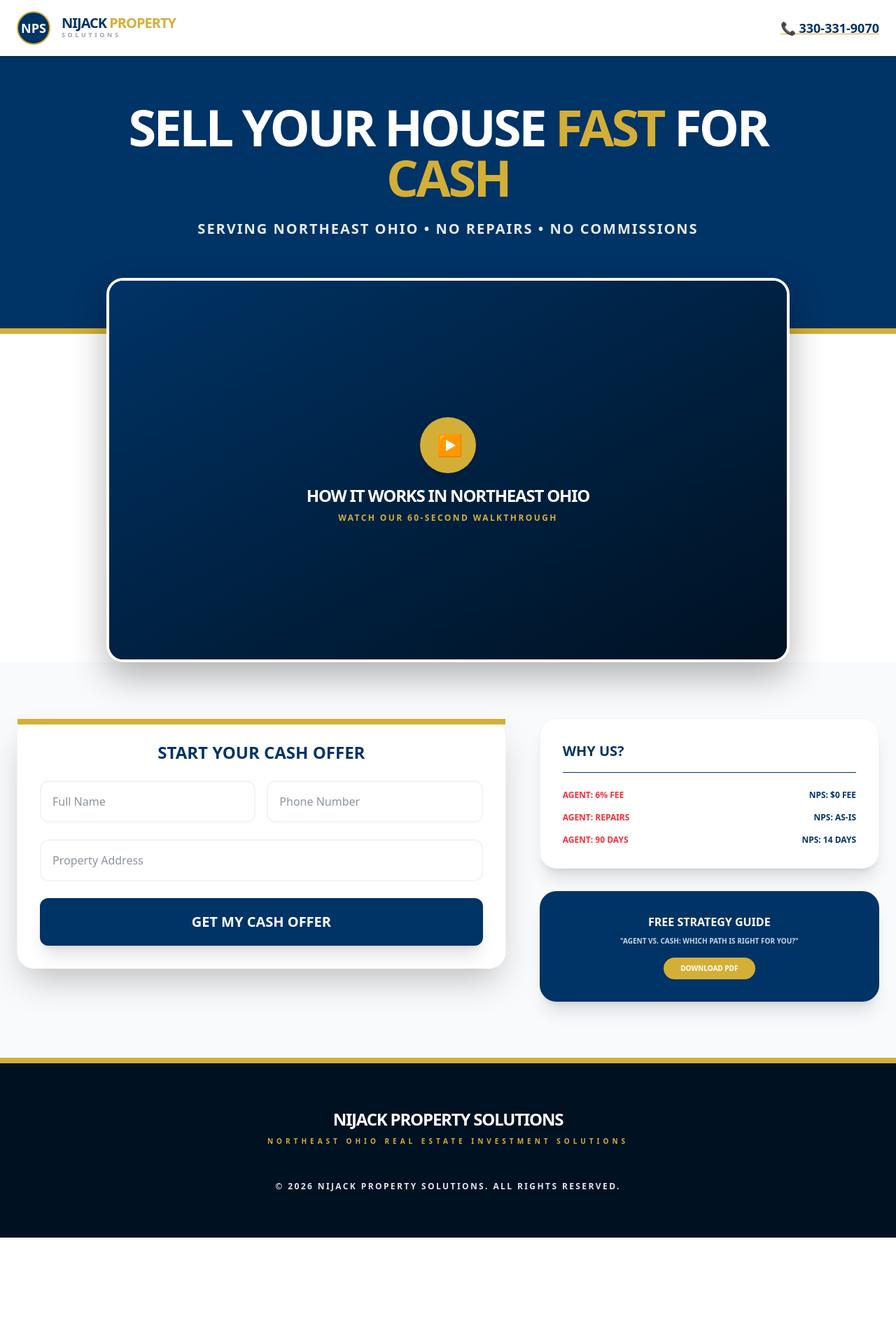
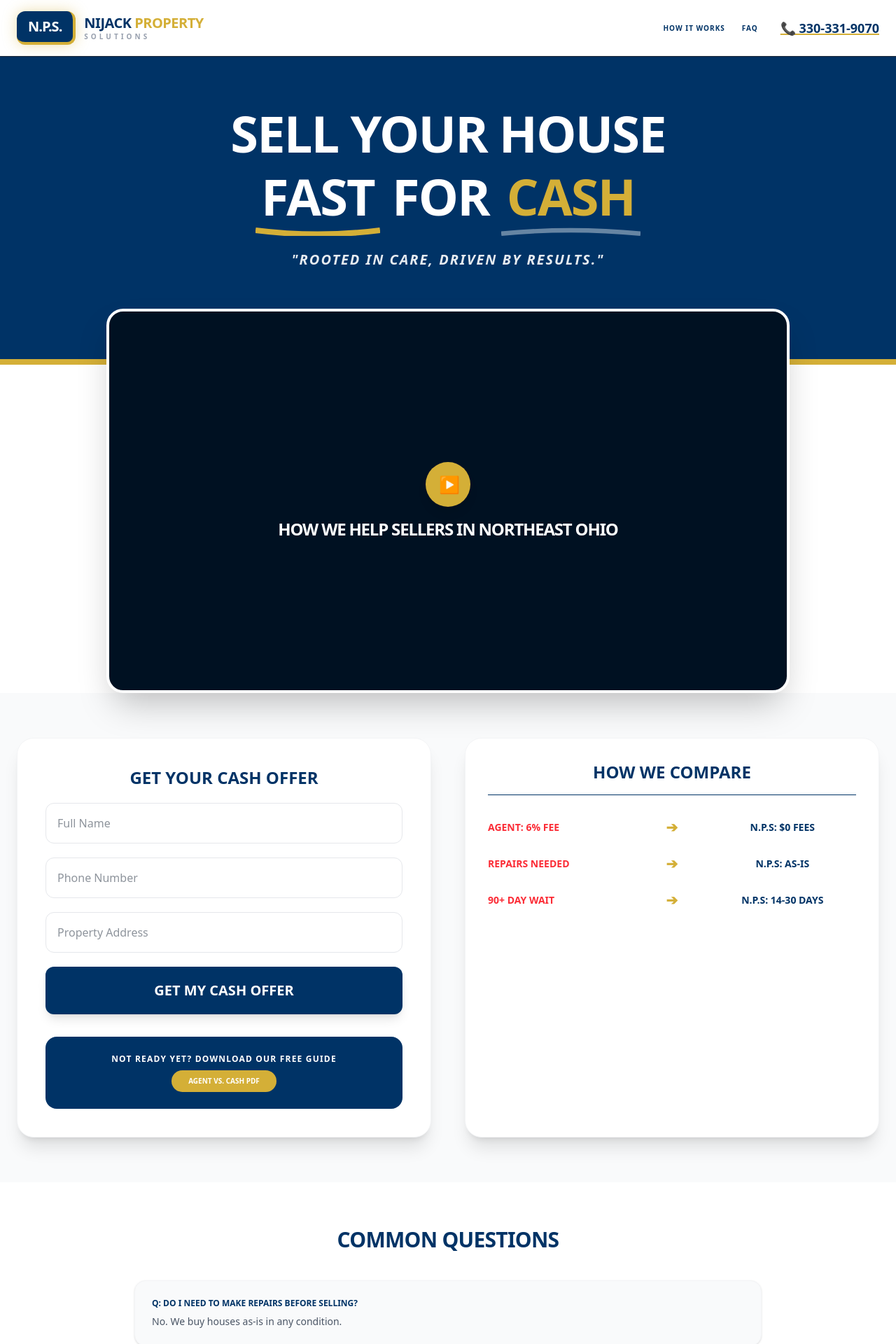
Before and after one commit to nijackacquisitions56/nijack-property-solutions, a React (Vite) app: page / in a window 1280 px wide. Shown: the top 1920 px of the page at 70% size. Before the commit the page ends 1768 px from the top, so only its background shows below. Built offline with nearby package versions, Linux system fonts and the light colour scheme.

Commit message:
Update App.jsx

```diff
--- a/src/App.jsx
+++ b/src/App.jsx
@@ -1,6 +1,6 @@
 import React, { useState } from "react";
 
-export default function NijackPropertySolutionsElite() {
+export default function NijackPropertySolutionsMaster() {
   const [submitted, setSubmitted] = useState(false);
 
   const handleSubmit = async (e) => {
@@ -17,116 +17,154 @@ export default function NijackPropertySolutionsElite() {
         setSubmitted(true);
         window.scrollTo({ top: 300, behavior: 'smooth' });
       }
-    } catch (err) { console.error("Submit Error:", err); }
+    } catch (err) { console.error(err); }
   };
 
+  const faq = [
+    { q: "Do I need to make repairs before selling?", a: "No. We buy houses as-is in any condition." },
+    { q: "How fast can closing happen?", a: "Many closings happen within 14-30 days, depending on title work and your specific timeline." },
+    { q: "What areas do you buy in?", a: "We are based in Northeast Ohio, serving Akron, Cleveland, and surrounding areas." },
+    { q: "Are there commissions or fees?", a: "No. We are buying the property directly, so there are zero realtor commissions." }
+  ];
+
   return (
-    <div className="min-h-screen bg-white text-gray-800 font-sans selection:bg-[#D4AF37] selection:text-white">
+    <div className="min-h-screen bg-white text-gray-800 font-sans">
 
-      {/* HEADER */}
+      {/* HEADER WITH N.P.S. FLARE & NAV */}
       <header className="sticky top-0 z-50 border-b bg-white shadow-sm">
         <div className="mx-auto max-w-7xl px-6 py-4 flex justify-between items-center">
-          <div className="flex items-center gap-4 group cursor-pointer">
-            <div className="h-12 w-12 bg-[#003366] rounded-full flex items-center justify-center border-2 border-[#D4AF37]">
-              <span className="text-white font-black text-lg">NPS</span>
+          <div className="flex items-center gap-3 group">
+            <div className="h-12 w-auto px-4 bg-[#003366] rounded-xl flex items-center justify-center shadow-[0_0_20px_rgba(212,175,55,0.4)] border-b-4 border-r-4 border-[#D4AF37]">
+              <span className="text-white font-black text-xl tracking-tighter uppercase">N.P.S.</span>
             </div>
             <div className="text-left">
-              <div className="font-black text-xl text-[#003366] leading-none uppercase tracking-tighter">
+              <div className="font-black text-xl text-[#003366] leading-tight uppercase tracking-tight">
                 NIJACK <span className="text-[#D4AF37]">PROPERTY</span>
               </div>
-              <div className="text-[9px] text-gray-400 uppercase tracking-[0.4em] font-bold">Solutions</div>
+              <div className="text-[10px] text-gray-400 uppercase tracking-[0.4em] font-bold">Solutions</div>
             </div>
           </div>
-          <a href="tel:3303319070" className="font-bold text-[#003366] text-lg underline decoration-[#D4AF37]">📞 330-331-9070</a>
+          <div className="hidden md:flex items-center gap-8">
+            <nav className="flex gap-6 text-[10px] font-black text-[#003366] uppercase tracking-widest">
+              <a href="#how-it-works" className="hover:text-[#D4AF37]">How It Works</a>
+              <a href="#faq" className="hover:text-[#D4AF37]">FAQ</a>
+            </nav>
+            <a href="tel:3303319070" className="font-bold text-[#003366] text-lg underline decoration-[#D4AF37] decoration-2">📞 330-331-9070</a>
+          </div>
         </div>
       </header>
 
-      {/* HERO SECTION */}
-      <section className="bg-[#003366] text-white pt-16 pb-32 border-b-8 border-[#D4AF37]">
+      {/* HERO SECTION WITH WAVY UNDERLINES */}
+      <section className="bg-[#003366] text-white py-16 pb-32 border-b-8 border-[#D4AF37]">
         <div className="mx-auto max-w-5xl px-6 text-center">
-          <h1 className="text-4xl md:text-7xl font-black mb-6 uppercase tracking-tighter">
-            Sell Your House <span className="text-[#D4AF37]">Fast</span> For <span className="text-[#D4AF37]">Cash</span>
+          <h1 className="text-4xl md:text-7xl font-black mb-4 tracking-tight leading-tight uppercase">
+            Sell Your House <br/>
+            <span className="relative inline-block px-2">
+              FAST
+              <svg className="absolute -bottom-3 left-0 w-full h-4 text-[#D4AF37]" viewBox="0 0 100 10" preserveAspectRatio="none">
+                <path d="M0 5 Q 50 12 100 5" stroke="currentColor" strokeWidth="5" fill="transparent" />
+              </svg>
+            </span>
+            {" "}For{" "}
+            <span className="relative inline-block px-2 text-[#D4AF37]">
+              CASH
+              <svg className="absolute -bottom-3 left-0 w-full h-4 text-white opacity-40" viewBox="0 0 100 10" preserveAspectRatio="none">
+                <path d="M0 8 Q 50 2 100 8" stroke="currentColor" strokeWidth="4" fill="transparent" />
+              </svg>
+            </span>
           </h1>
-          <p className="text-lg md:text-xl font-bold uppercase opacity-90 tracking-widest">
-            Serving Northeast Ohio • No Repairs • No Commissions
+          <p className="mt-8 text-lg md:text-xl font-bold uppercase tracking-widest opacity-90 italic">
+            "Rooted in Care, Driven by Results."
           </p>
         </div>
       </section>
 
-      {/* THE VIDEO SPOTLIGHT (NEW CENTERPIECE) */}
+      {/* VIDEO SPOTLIGHT (CENTERED) */}
       <section className="mx-auto max-w-5xl px-6 -mt-20">
-        <div className="relative aspect-video bg-[#001122] rounded-3xl shadow-[0_20px_50px_rgba(0,0,0,0.3)] border-4 border-white overflow-hidden group">
-          {/* PLACEHOLDER UNTIL TOMORROW */}
-          <div className="absolute inset-0 flex flex-col items-center justify-center text-center p-8 bg-gradient-to-br from-[#003366] to-[#001122]">
-            <div className="w-20 h-20 bg-[#D4AF37] rounded-full flex items-center justify-center mb-4 shadow-lg group-hover:scale-110 transition-transform cursor-pointer">
-               <span className="text-white text-3xl ml-1">▶</span>
+        <div className="relative aspect-video bg-[#001122] rounded-3xl shadow-2xl border-4 border-white overflow-hidden group">
+          <div className="absolute inset-0 flex flex-col items-center justify-center text-center p-8">
+            <div className="w-16 h-16 bg-[#D4AF37] rounded-full flex items-center justify-center mb-4 shadow-lg group-hover:scale-110 transition-transform cursor-pointer">
+              <span className="text-white text-2xl ml-1">▶</span>
             </div>
-            <h3 className="text-white font-black text-2xl uppercase tracking-tighter mb-2">How It Works in Northeast Ohio</h3>
-            <p className="text-[#D4AF37] font-bold uppercase text-xs tracking-[0.2em]">Watch our 60-second walkthrough</p>
+            <h3 className="text-white font-black text-2xl uppercase tracking-tighter">How We Help Sellers In Northeast Ohio</h3>
           </div>
-          {/* Once video is ready, replace div with: <video src="your-video.mp4" controls className="w-full h-full object-cover" /> */}
         </div>
       </section>
 
-      {/* CONVERSION SECTION (FORM + TABLE) */}
-      <main className="py-20 bg-gray-50">
-        <div className="mx-auto max-w-7xl px-6">
-          <div className="grid lg:grid-cols-12 gap-12 items-start">
+      {/* MAIN CONTENT: FORM & COMPARISON */}
+      <main className="py-16 bg-gray-50">
+        <div className="mx-auto max-w-7xl px-6 grid lg:grid-cols-2 gap-12">
 
-            {/* FORM (LEFT - 7 COLUMNS) */}
-            <div className="lg:col-span-7">
-              <div className="bg-white rounded-3xl p-8 shadow-2xl border border-gray-100 relative">
-                <div className="absolute top-0 left-0 w-full h-2 bg-[#D4AF37]"></div>
+          {/* FORM */}
+          <div className="bg-white rounded-3xl p-8 md:p-10 shadow-xl border border-gray-100">
             {!submitted ? (
-                  <form onSubmit={handleSubmit} className="space-y-6">
-                    <h2 className="text-2xl font-black text-[#003366] uppercase text-center">Start Your Cash Offer</h2>
-                    <div className="grid md:grid-cols-2 gap-4">
-                      <input name="full_name" required placeholder="Full Name" className="rounded-xl border-2 border-gray-100 p-4 w-full" />
-                      <input name="phone" required type="tel" placeholder="Phone Number" className="rounded-xl border-2 border-gray-100 p-4 w-full" />
-                    </div>
-                    <input name="property_address" required placeholder="Property Address" className="rounded-xl border-2 border-gray-100 p-4 w-full" />
-
-                    <button type="submit" className="w-full rounded-xl bg-[#003366] py-5 font-black text-white text-xl shadow-xl hover:bg-[#D4AF37] transition-all transform hover:-translate-y-1">
+              <form onSubmit={handleSubmit} className="space-y-5">
+                <h2 className="text-2xl font-black text-[#003366] uppercase text-center">Get Your Cash Offer</h2>
+                <input name="full_name" required placeholder="Full Name" className="rounded-xl border border-gray-200 p-4 w-full" />
+                <input name="phone" required placeholder="Phone Number" className="rounded-xl border border-gray-200 p-4 w-full" />
+                <input name="property_address" required placeholder="Property Address" className="rounded-xl border border-gray-200 p-4 w-full" />
+                <button type="submit" className="w-full rounded-xl bg-[#003366] py-5 font-black text-white text-xl shadow-lg hover:bg-[#D4AF37] transition-all">
                   GET MY CASH OFFER
                 </button>
               </form>
             ) : (
-                  <div className="text-center py-12">
-                    <h2 className="text-3xl font-black text-[#D4AF37] uppercase">Nicole is reviewing your property!</h2>
-                  </div>
+              <div className="text-center py-12"><h2 className="text-2xl font-black text-[#D4AF37] uppercase">Nicole is reviewing your property!</h2></div>
             )}
+
+            {/* LEAD MAGNET PDF */}
+            <div className="mt-8 p-6 bg-[#003366] rounded-2xl text-white text-center">
+              <p className="text-xs font-bold uppercase mb-2 tracking-widest">Not ready yet? Download our Free Guide</p>
+              <a href="#" className="inline-block bg-[#D4AF37] text-white px-6 py-2 rounded-full font-black text-[10px]">AGENT VS. CASH PDF</a>
             </div>
           </div>
 
-            {/* TABLE & LEAD MAGNET (RIGHT - 5 COLUMNS) */}
-            <div className="lg:col-span-5 space-y-8">
+          {/* COMPARISON TABLE (CENTERED COLUMNS) */}
           <div className="bg-white rounded-3xl p-8 shadow-xl border border-gray-100">
-                <h3 className="text-xl font-black text-[#003366] mb-6 uppercase border-b pb-4">Why Us?</h3>
-                <div className="space-y-4">
-                  <div className="flex justify-between text-xs font-bold uppercase"><span className="text-red-500">Agent: 6% Fee</span><span className="text-[#003366]">NPS: $0 Fee</span></div>
-                  <div className="flex justify-between text-xs font-bold uppercase"><span className="text-red-500">Agent: Repairs</span><span className="text-[#003366]">NPS: As-Is</span></div>
-                  <div className="flex justify-between text-xs font-bold uppercase"><span className="text-red-500">Agent: 90 Days</span><span className="text-[#003366]">NPS: 14 Days</span></div>
+            <h3 className="text-2xl font-black text-[#003366] mb-8 uppercase text-center border-b pb-4">How We Compare</h3>
+            <div className="space-y-6">
+              {[
+                { red: "Agent: 6% Fee", nps: "N.P.S: $0 Fees" },
+                { red: "Repairs Needed", nps: "N.P.S: AS-IS" },
+                { red: "90+ Day Wait", nps: "N.P.S: 14-30 Days" }
+              ].map((row, i) => (
+                <div key={i} className="flex justify-between items-center text-sm">
+                  <span className="text-red-500 font-black uppercase w-[40%] text-left">{row.red}</span>
+                  <span className="text-[#D4AF37] text-xl font-bold">➔</span>
+                  <span className="text-[#003366] font-black uppercase w-[40%] text-center">{row.nps}</span>
                 </div>
+              ))}
             </div>
-
-              {/* LEAD MAGNET */}
-              <div className="bg-[#003366] rounded-3xl p-8 text-white shadow-xl text-center">
-                <h3 className="font-black uppercase mb-2">Free Strategy Guide</h3>
-                <p className="text-[10px] opacity-80 mb-4 font-bold uppercase">"Agent vs. Cash: Which path is right for you?"</p>
-                <a href="YOUR_LINK" className="inline-block bg-[#D4AF37] text-white font-black py-2 px-6 rounded-full text-[10px]">DOWNLOAD PDF</a>
-              </div>
-            </div>
-
           </div>
         </div>
       </main>
 
-      {/* FOOTER */}
-      <footer className="bg-[#001122] text-white py-16 border-t-8 border-[#D4AF37] text-center">
-        <div className="mx-auto max-w-4xl px-6">
-          <div className="font-black text-2xl uppercase mb-2 tracking-tighter">NIJACK PROPERTY SOLUTIONS</div>
-          <p className="text-[#D4AF37] text-[10px] font-bold tracking-[0.5em] mb-12 uppercase">Northeast Ohio Real Estate Investment Solutions</p>
-          <p className="text-[12px] opacity-90 uppercase tracking-[0.2em] font-black">
+      {/* FAQ SECTION */}
+      <section id="faq" className="py-16 bg-white px-6">
+        <div className="mx-auto max-w-4xl">
+          <h2 className="text-3xl font-black mb-10 text-[#003366] text-center uppercase tracking-tight">Common Questions</h2>
+          <div className="space-y-4">
+            {faq.map((item, i) => (
+              <div key={i} className="bg-gray-50 p-6 rounded-2xl border border-gray-100 shadow-sm">
+                <p className="font-black text-[#003366] mb-2 uppercase text-xs">Q: {item.q}</p>
+                <p className="text-gray-600 text-sm font-medium">{item.a}</p>
+              </div>
+            ))}
+          </div>
+        </div>
+      </section>
+
+      {/* FOOTER & PRIVACY POLICY BLOCK */}
+      <footer className="bg-[#001122] text-white py-16 border-t-8 border-[#D4AF37]">
+        <div className="mx-auto max-w-4xl px-6 text-center">
+          <div className="font-black text-2xl uppercase mb-2">NIJACK PROPERTY SOLUTIONS</div>
+          <p className="text-[#D4AF37] text-xs font-bold tracking-[0.4em] mb-12 uppercase">Northeast Ohio Real Estate Investment Solutions</p>
+
+          <div className="bg-white/5 rounded-2xl p-8 text-left border border-white/10 mb-12 text-xs text-gray-300 leading-relaxed max-w-2xl mx-auto">
+            <p className="mb-4">At <span className="text-white font-bold">Nijack Property Solutions</span>, we value your privacy. Your data will <span className="text-[#D4AF37] font-bold underline">NEVER</span> be sold to third-party telemarketers.</p>
+            <p className="italic opacity-80 uppercase tracking-widest text-[9px]">Serving Northeast Ohio. Not licensed real estate agents. No commissions. 14-30 day typical closing.</p>
+          </div>
+
+          <p className="text-[12px] opacity-90 uppercase tracking-[0.2em] font-black text-white">
             © {new Date().getFullYear()} NIJACK PROPERTY SOLUTIONS. ALL RIGHTS RESERVED.
           </p>
         </div>
```
Lines whose indentation alone changed are shown as unchanged.
